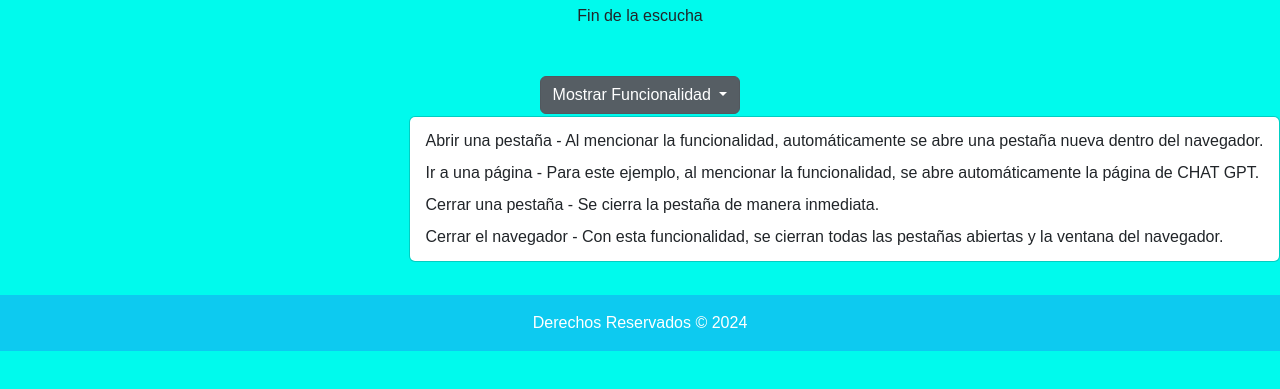
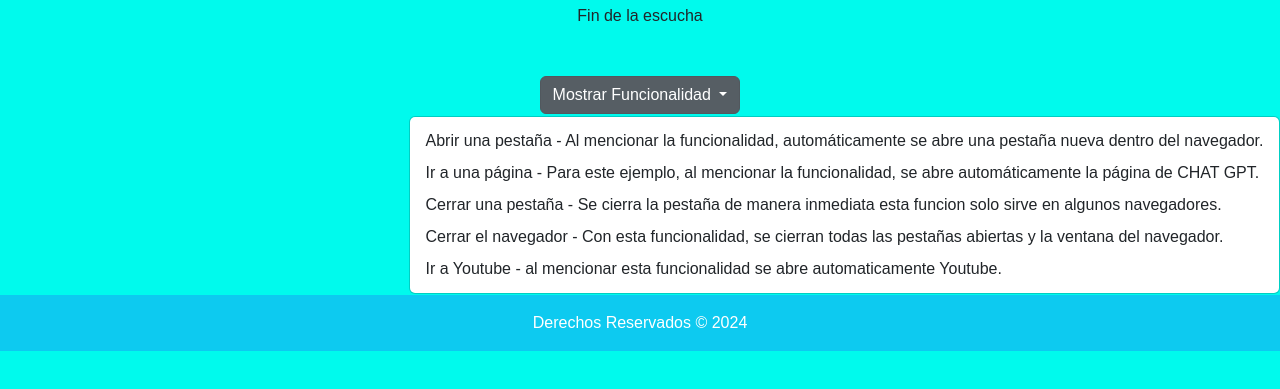
Before and after one commit to fcandido131217/web-api-voice1, a website: page index.html in a window 1280 px wide. Both pictures are taken after a click on the button "Mostrar Funcionalidad". Shown: the part 449-838 px from the top of the page. Drawn offline with nearby package versions, Linux system fonts and the light colour scheme.

Commit message:
index.html

```diff
--- a/index.html
+++ b/index.html
@@ -84,8 +84,9 @@
                 <ul class="dropdown-menu" aria-labelledby="dropdownMenuButton">
                     <li><a class="dropdown-item" href="#">Abrir una pestaña - Al mencionar la funcionalidad, automáticamente se abre una pestaña nueva dentro del navegador.</a></li>
                     <li><a class="dropdown-item" href="#">Ir a una página - Para este ejemplo, al mencionar la funcionalidad, se abre automáticamente la página de CHAT GPT.</a></li>
-                    <li><a class="dropdown-item" href="#">Cerrar una pestaña - Se cierra la pestaña de manera inmediata.</a></li>
+                    <li><a class="dropdown-item" href="#">Cerrar una pestaña - Se cierra la pestaña de manera inmediata esta funcion solo sirve en algunos navegadores.</a></li>
                     <li><a class="dropdown-item" href="#">Cerrar el navegador - Con esta funcionalidad, se cierran todas las pestañas abiertas y la ventana del navegador.</a></li>
+                    <li><a class="dropdown-item" href="#">Ir a Youtube - al mencionar esta funcionalidad se abre automaticamente Youtube.</a></li>
                 </ul>
             </div>
         </div>
@@ -98,6 +99,7 @@
 
 <script src="https://cdn.jsdelivr.net/npm/@popperjs/core@2.11.6/dist/umd/popper.min.js"></script>
 <script src="https://cdn.jsdelivr.net/npm/bootstrap@5.3.0-alpha1/dist/js/bootstrap.min.js"></script>
+<script src="https://cdn.jsdelivr.net/npm/axios/dist/axios.min.js"></script>
 <script src="app.js"></script>
 
 </body>
```
